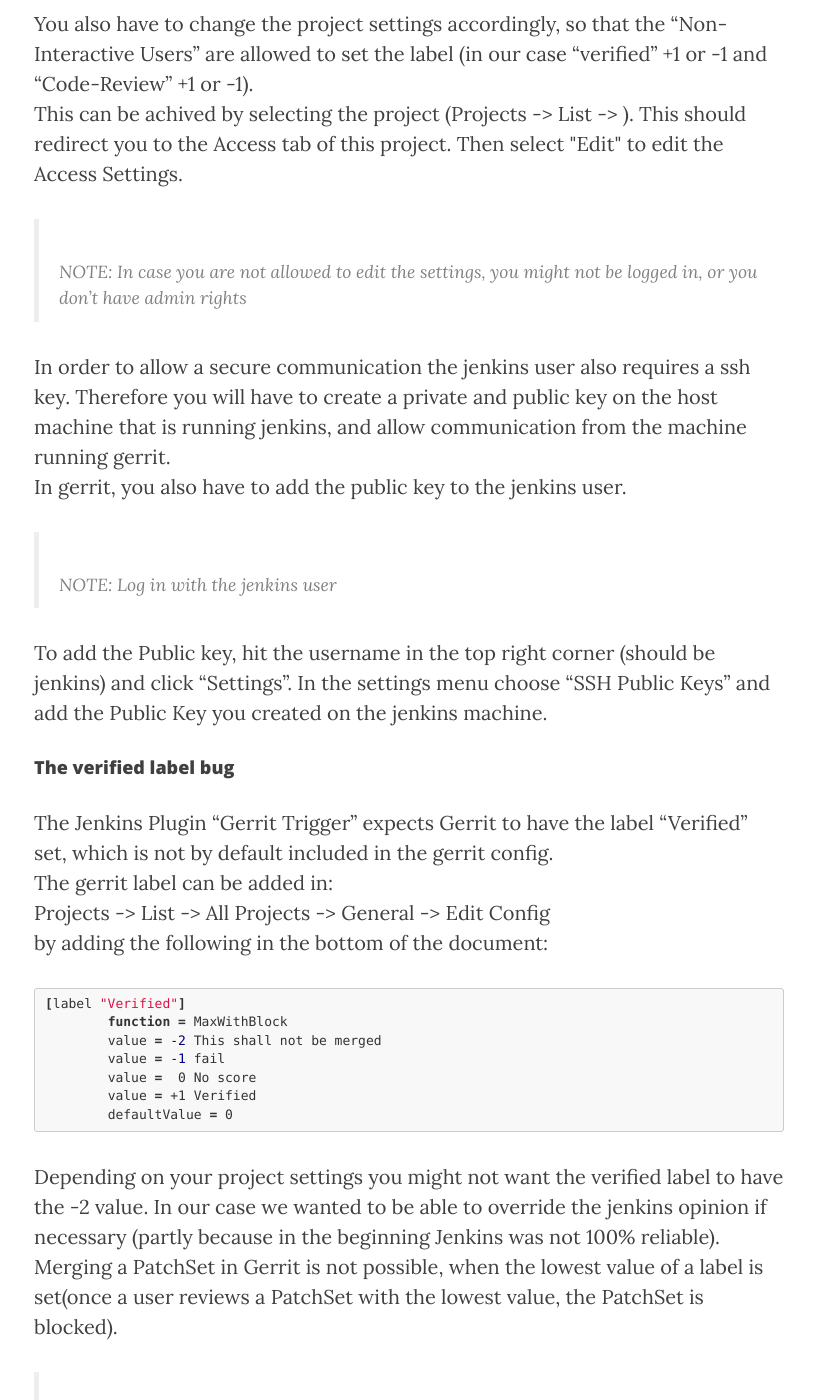
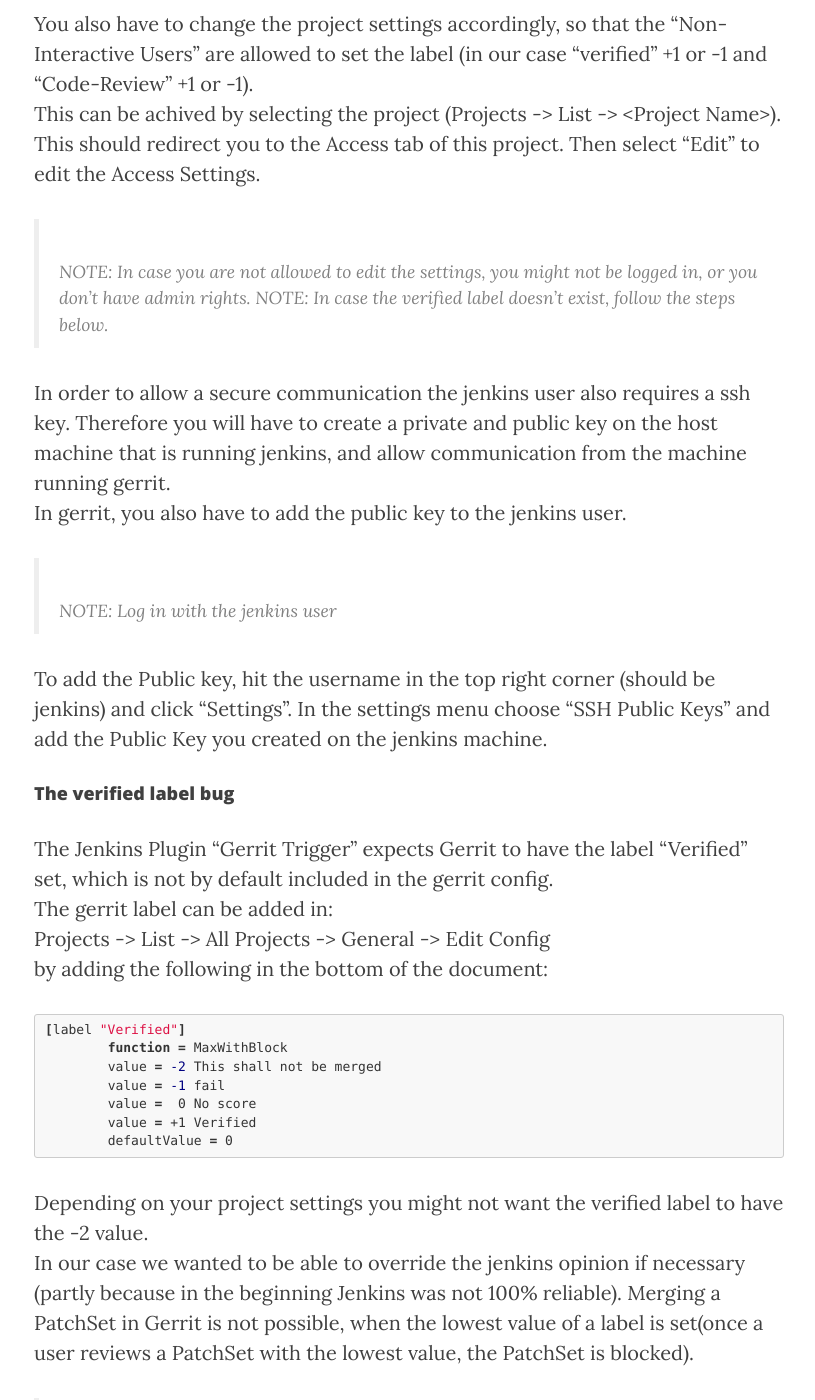
Before and after one commit to ciforios/ciforios.github.io, a Jekyll site: the page built from _posts/2015-06-02-Gerrit-for-jenkins.markdown, in a window 1280 px wide and 1400 px high, scrolled down 1198 px. Shown: the whole window, without its empty margins (231-1046 px from the left). Built offline with Jekyll 4.4.1, drawn with Linux system fonts in a browser that asks for light colours; nearby versions of some CDN libraries; Markdown is read by kramdown in place of the engine named in the settings.

Commit message:
gerrit for jenkins v0.82

```diff
--- a/_posts/2015-06-02-Gerrit-for-jenkins.markdown
+++ b/_posts/2015-06-02-Gerrit-for-jenkins.markdown
@@ -20,8 +20,9 @@
 You will also have to add a SSH Public Key to the jenkins user.
 
 You also have to change the project settings accordingly, so that the "Non-Interactive Users" are allowed to set the label (in our case "verified" +1 or -1 and "Code-Review" +1 or -1).<br>
-This can be achived by selecting the project (Projects -> List -> <Project Name>). This should redirect you to the Access tab of this project. Then select "Edit" to edit the Access Settings.
->NOTE: In case you are not allowed to edit the settings, you might not be logged in, or you don't have admin rights
+This can be achived by selecting the project (Projects -> List -> &lt;Project Name&gt;). This should redirect you to the Access tab of this project. Then select "Edit" to edit the Access Settings.
+>NOTE: In case you are not allowed to edit the settings, you might not be logged in, or you don't have admin rights.
+NOTE: In case the verified label doesn't exist, follow the steps below.
 
 In order to allow a secure communication the jenkins user also requires a ssh key. Therefore you will have to create a private and public key on the host machine that is running jenkins, and allow communication from the machine running gerrit.<br>
 In gerrit, you also have to add the public key to the jenkins user.
@@ -47,7 +48,8 @@
 	value = +1 Verified
 	defaultValue = 0
 {% endhighlight %}
-Depending on your project settings you might not want the verified label to have the -2 value. In our case we wanted to be able to override the jenkins opinion if necessary (partly because in the beginning Jenkins was not 100% reliable). Merging a PatchSet in Gerrit is not possible, when the lowest value of a label is set(once a user reviews a PatchSet with the lowest value, the PatchSet is blocked).
+Depending on your project settings you might not want the verified label to have the -2 value. <br>
+In our case we wanted to be able to override the jenkins opinion if necessary (partly because in the beginning Jenkins was not 100% reliable). Merging a PatchSet in Gerrit is not possible, when the lowest value of a label is set(once a user reviews a PatchSet with the lowest value, the PatchSet is blocked).
 
 
 >NOTE: Alternatively to adding the verified label, you can also change the ssh command of gerrit trigger and remove the "-v" part.
```
